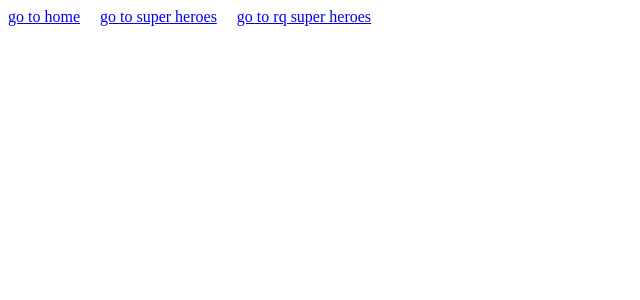
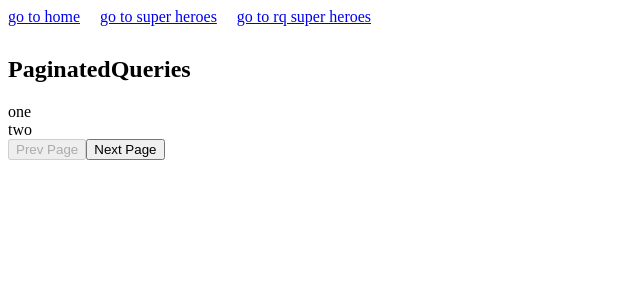
Before and after one commit to J-Ymini/react-query_practice, a React (Create React App) app: page /numbers in a window 1280 px wide. Shown: the top 300 px of the page, without its empty margins (0-640 px from the left). Built offline with nearby package versions, Linux system fonts and the light colour scheme; data requests are answered from the project's data file.

Commit message:
Paginated Queries

```diff
--- a/db.json
+++ b/db.json
@@ -17,5 +17,27 @@
       "id": 3,
       "name": "Tom"
     }
+  ],
+  "users": [
+    {
+      "id": "test@example.com",
+      "channelId": "test"
+    }
+  ],
+  "channels": [
+    {
+      "id": "test",
+      "courses": ["react", "vue", "angular"]
+    }
+  ],
+  "number": [
+    { "id": 1, "text": "one" },
+    { "id": 2, "text": "two" },
+    { "id": 3, "text": "three" },
+    { "id": 4, "text": "four" },
+    { "id": 5, "text": "fifth" },
+    { "id": 6, "text": "sixth" },
+    { "id": 7, "text": "seventh" },
+    { "id": 8, "text": "eighth" }
   ]
 }
--- a/src/Router.tsx
+++ b/src/Router.tsx
@@ -2,6 +2,7 @@ import React from "react";
 import { BrowserRouter, Routes, Route, Link } from "react-router-dom";
 import DynamicParallel from "./components/DynamicParallel.page";
 import Home from "./components/Home.page";
+import PaginatedQueries from "./components/PaginatedQueries.page";
 import ParallelQueries from "./components/ParallelQueries.page";
 import RQSuperHeroDetail from "./components/RQSuperHeroDetail.page";
 import RQSuperHeroes from "./components/RQSuperHeroes.page";
@@ -29,6 +30,7 @@ const Router = () => {
           path="/dynamic-parallel"
           element={<DynamicParallel heroIds={["1", "3"]} />}
         />
+        <Route path="/numbers" element={<PaginatedQueries />} />
       </Routes>
     </BrowserRouter>
   );
--- a/src/axios.ts
+++ b/src/axios.ts
@@ -14,7 +14,18 @@ export const getFriends = async () => {
   return response.data;
 };
 
-export const getHeroesDetail = async (heroId: string) => {
+interface Iparams {
+  queryKey: readonly unknown[];
+}
+
+export const getHeroesDetail = async (params: Iparams) => {
+  console.log(params);
+  const heroId = params.queryKey[1];
   const response = await instance.get(`/superheroes/${heroId}`);
   return response.data;
 };
+
+export const getNumbers = async (pageNumber: number) => {
+  const response = await instance.get(`/number?_limit=2&_page=${pageNumber}`);
+  return response.data;
+};
--- a/src/components/DynamicParallel.page.tsx
+++ b/src/components/DynamicParallel.page.tsx
@@ -11,7 +11,7 @@ const DynamicParallel = ({ heroIds }: IParallelQueries) => {
     heroIds.map((id) => {
       return {
         queryKey: ["super-hero", id],
-        queryFn: () => getHeroesDetail(id),
+        queryFn: getHeroesDetail,
       };
     })
   );
--- /dev/null
+++ b/src/components/PaginatedQueries.page.tsx
@@ -0,0 +1,55 @@
+import React, { useState } from "react";
+import { useQuery } from "react-query";
+import { getNumbers } from "../axios";
+
+interface INumber {
+  id: number;
+  text: string;
+}
+
+const PaginatedQueries = () => {
+  const [pageNumber, setPageNumber] = useState(1);
+  const { isLoading, isError, error, data, isFetching } = useQuery<
+    INumber[],
+    Error
+  >(["numbers", pageNumber], () => getNumbers(pageNumber), {
+    keepPreviousData: true,
+  });
+
+  if (isLoading) {
+    return <h2>is Loading...</h2>;
+  }
+
+  if (isError) {
+    return <h2>{error}</h2>;
+  }
+
+  console.log(data);
+
+  return (
+    <div>
+      <h2>PaginatedQueries</h2>
+      {data?.map((number) => (
+        <div key={number.id}>{number.text}</div>
+      ))}
+      <button
+        onClick={() => {
+          setPageNumber((prev) => prev - 1);
+        }}
+        disabled={pageNumber === 1}
+      >
+        Prev Page
+      </button>
+      <button
+        onClick={() => {
+          setPageNumber((prev) => prev + 1);
+        }}
+        disabled={pageNumber === 4}
+      >
+        Next Page
+      </button>
+    </div>
+  );
+};
+
+export default PaginatedQueries;
--- a/src/components/RQSuperHeroDetail.page.tsx
+++ b/src/components/RQSuperHeroDetail.page.tsx
@@ -6,8 +6,6 @@ const RQSuperHeroDetail = () => {
   const { id } = useParams();
 
   const { data, isLoading, isError, error } = useSuperHeroDetail(id as string);
-
-  console.log(data);
 
   return (
     <>
--- a/src/hooks/useSuperHeroDetail.ts
+++ b/src/hooks/useSuperHeroDetail.ts
@@ -8,9 +8,7 @@ interface IHero {
 }
 
 const useSuperHeroDetail = (heroId: string) => {
-  return useQuery<IHero, Error>(["hero-detail", heroId], () =>
-    getHeroesDetail(heroId)
-  );
+  return useQuery<IHero, Error>(["hero-detail", heroId], getHeroesDetail);
 };
 
 export default useSuperHeroDetail;
--- a/src/hooks/useSuperHeroesData.ts
+++ b/src/hooks/useSuperHeroesData.ts
@@ -25,6 +25,7 @@ const useSuperHeroesData = (onSuccess: any, onError: any) => {
     // select: (data) => { // filtering data
     //   return data.map((hero) => hero.name);
     // },
+    retry: 0,
   });
 };
 
```
